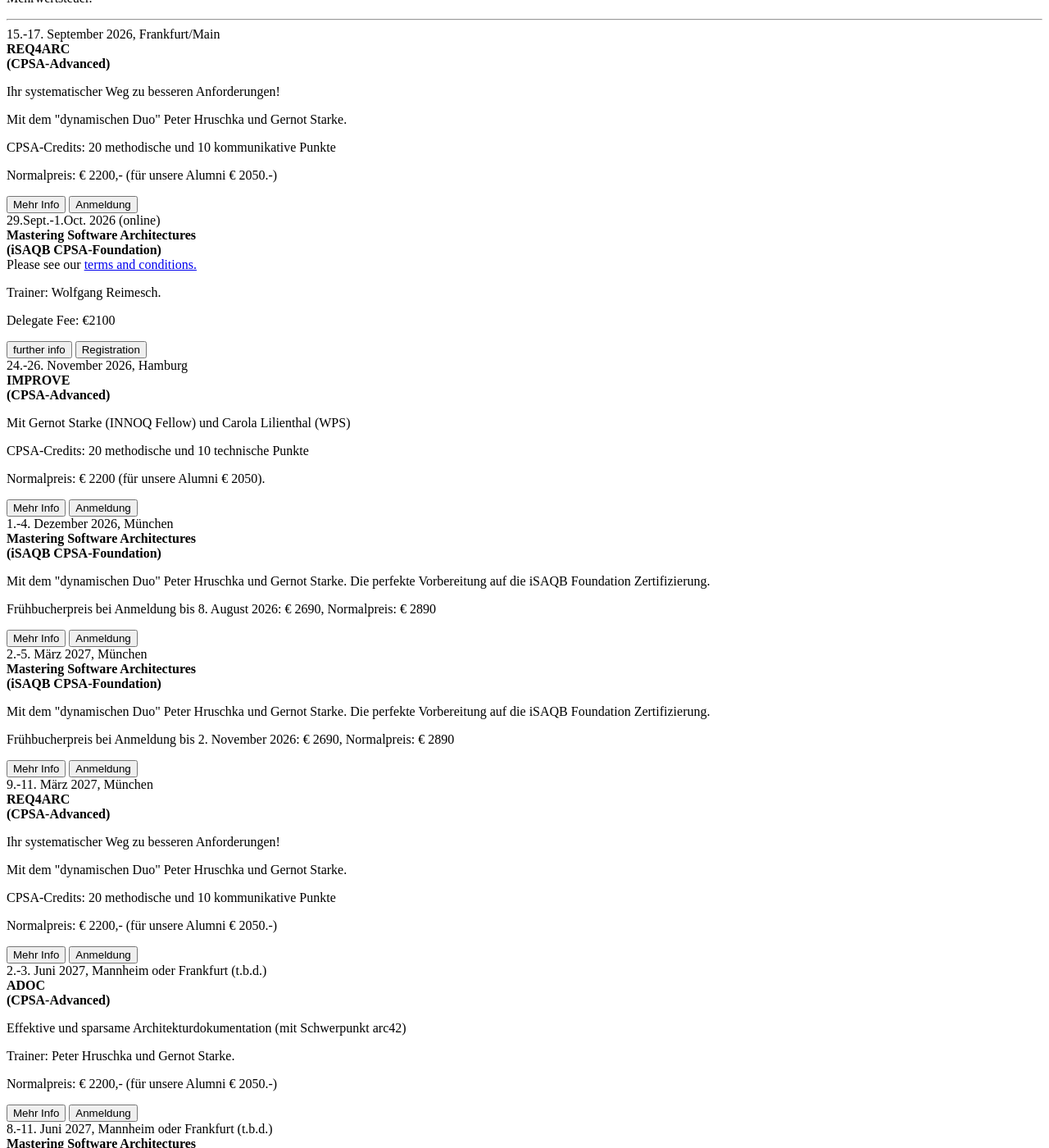
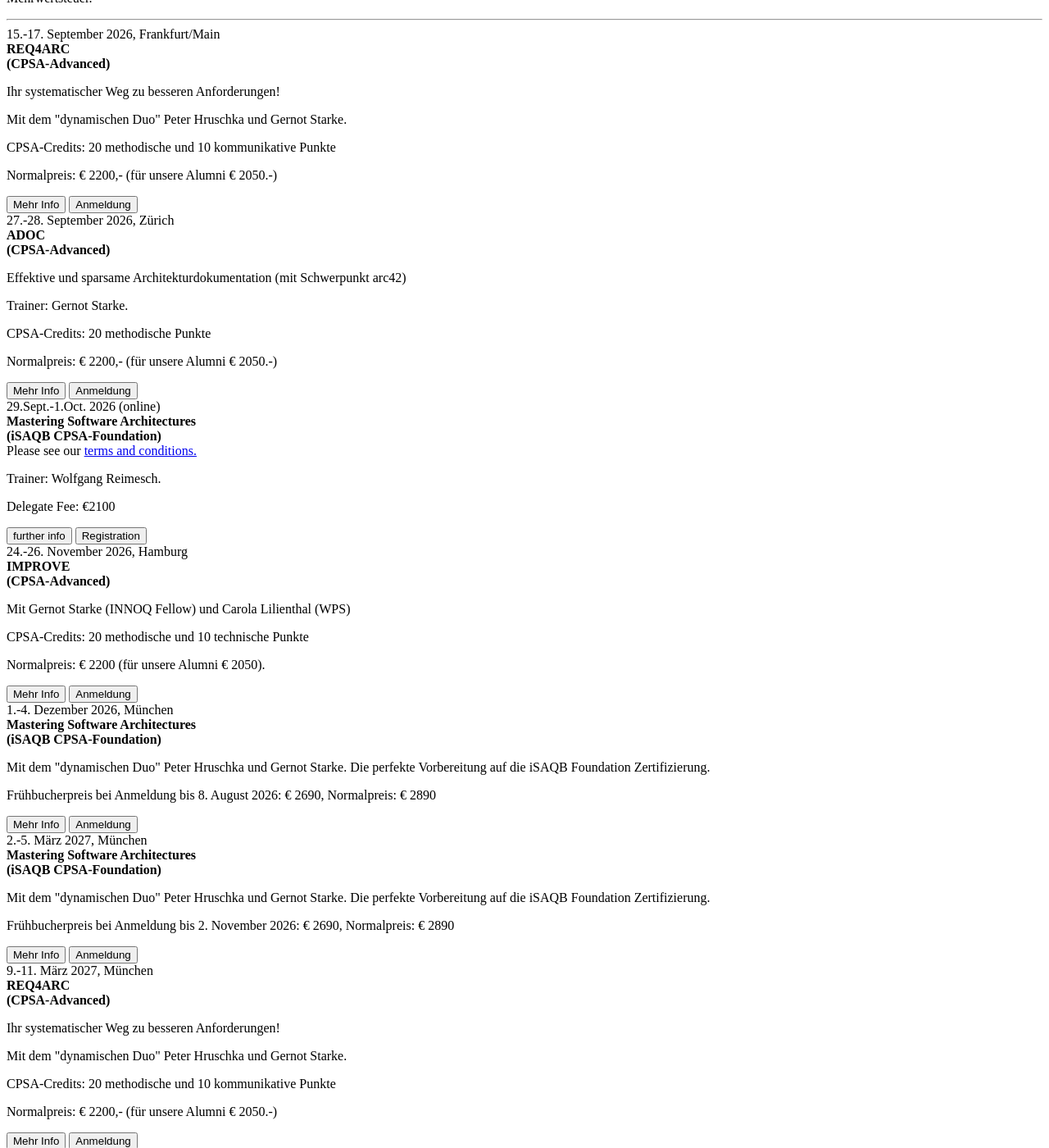
Before and after one commit to arc42/arc42.de-site, a Jekyll site: the page built from _pages/termine.md, in a window 1280 px wide and 1400 px high, scrolled down 1001 px. Shown: the whole window at 82% size. Built offline with Jekyll 4.4.1, drawn with Linux system fonts in a browser that asks for light colours; cached includes are drawn as plain includes; some of the changed text lies outside the part shown.

Commit message:
added ADOC Sept 2026 in Zürich

```diff
--- a/_pages/termine.md
+++ b/_pages/termine.md
@@ -17,6 +17,12 @@
     location: "Frankfurt/Main"
     anchor_id: "req4arc-sep-2026"
     credits: "20 methodische und 10 kommunikative Punkte"
+  - type: "adoc"
+    date: "27.-28. September 2026"
+    location: "Zürich"
+    anchor_id: "adoc-sep-2026"
+    trainer: "Gernot Starke"
+    credits: "20 methodische Punkte"
   - type: "msa_online"
     date: "29.Sept.-1.Oct. 2026"
     anchor_id: "msa-online-sep-2026"
@@ -44,6 +50,7 @@
     date: "2.-3. Juni 2027"
     location: "Mannheim oder Frankfurt (t.b.d.)"
     anchor_id: "adoc-jun-2027"
+    credits: "20 methodische Punkte"
   - type: "msa"
     date: "8.-11. Juni 2027"
     location: "Mannheim oder Frankfurt (t.b.d.)"
```
Also changed, not shown: _pages/anmeldung.md (+1 -0 lines).
